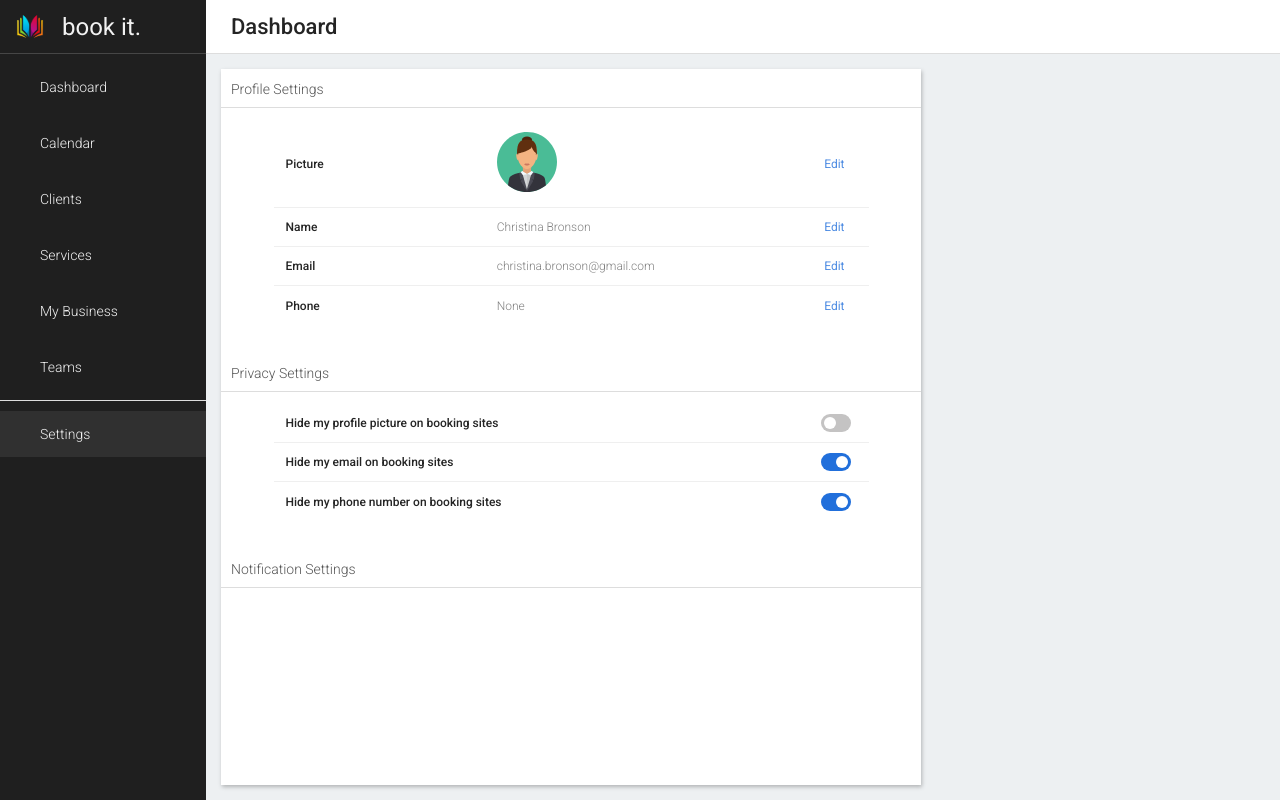
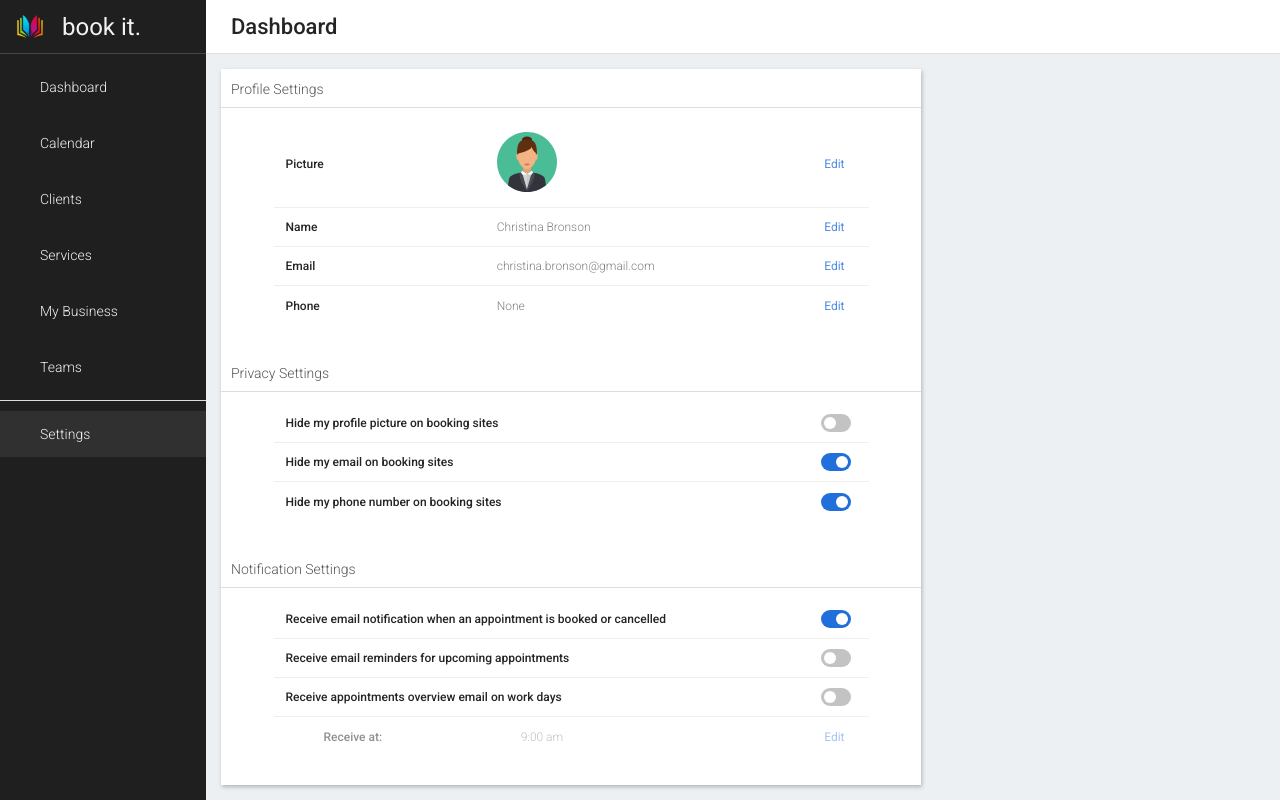
Before and after one commit to ryanhartwig/bookeasy, a Next.js app in the folder next/: page /settings in a window 1280 px wide. Built offline with nearby package versions, Linux system fonts and the light colour scheme.

Commit message:
Change notification_overview_time type to string | null and implement in settings. Finishes settings view

```diff
--- a/next/src/app/settings/page.tsx
+++ b/next/src/app/settings/page.tsx
@@ -1,6 +1,7 @@
 import { Card } from '@/components/UI/Card/Card';
 import { SectionLabel } from '@/components/UI/SectionLabel/SectionLabel';
 import { Setting } from '@/components/UI/Setting/Setting';
+import { formatMilitaryTime } from '@/utility/functions/formatMilitaryTime';
 import { sample_user } from '@/utility/sample_data/sample_user';
 import { sample_user_prefs } from '@/utility/sample_data/sample_user_prefs';
 import Image from 'next/image';
@@ -37,6 +38,14 @@ export default function Page() {
           <Setting label='Hide my phone number on booking sites' toggleState={prefs.private_phone} />
         </div>
         <SectionLabel label="Notification Settings" className={styles.label} />
+        <div className={styles.setting_block}>
+          <Setting label='Receive email notification when an appointment is booked or cancelled' toggleState={prefs.notification_booking} />
+          <Setting label='Receive email reminders for upcoming appointments' toggleState={prefs.notification_reminder} />
+          <Setting label='Receive appointments overview email on work days' toggleState={prefs.notification_overview} />
+          <Setting label='Receive at:' style={{paddingLeft: 50, opacity: prefs.notification_overview ? 1 : 0.5, pointerEvents: prefs.notification_overview ? 'all' : 'none'}}>
+            <p>{prefs.notification_overview_time ? formatMilitaryTime(prefs.notification_overview_time) : 'Unset'}</p>
+          </Setting>
+        </div>
       </Card>
     </div>
   )
--- a/next/src/types/UserPrefs.ts
+++ b/next/src/types/UserPrefs.ts
@@ -6,5 +6,5 @@ export interface UserPrefs {
   notification_booking: boolean,
   notification_reminder: boolean,
   notification_overview: boolean,
-  notification_overview_time: number | null,
+  notification_overview_time: string | null,
 };
--- a/next/src/utility/sample_data/sample_user_prefs.ts
+++ b/next/src/utility/sample_data/sample_user_prefs.ts
@@ -8,5 +8,5 @@ export const sample_user_prefs: UserPrefs = {
   notification_booking: true,
   notification_reminder: false,
   notification_overview: false,
-  notification_overview_time: null,
+  notification_overview_time: '9:00',
 };
```
